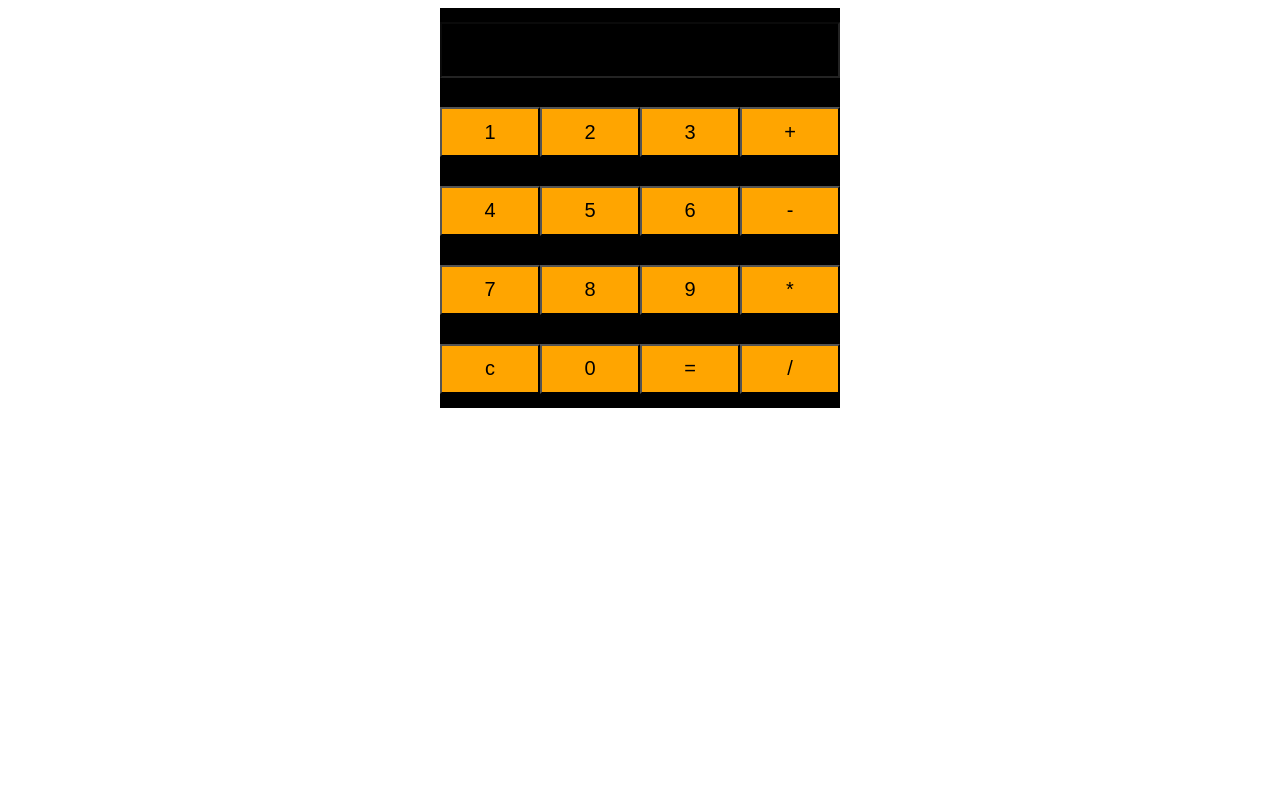
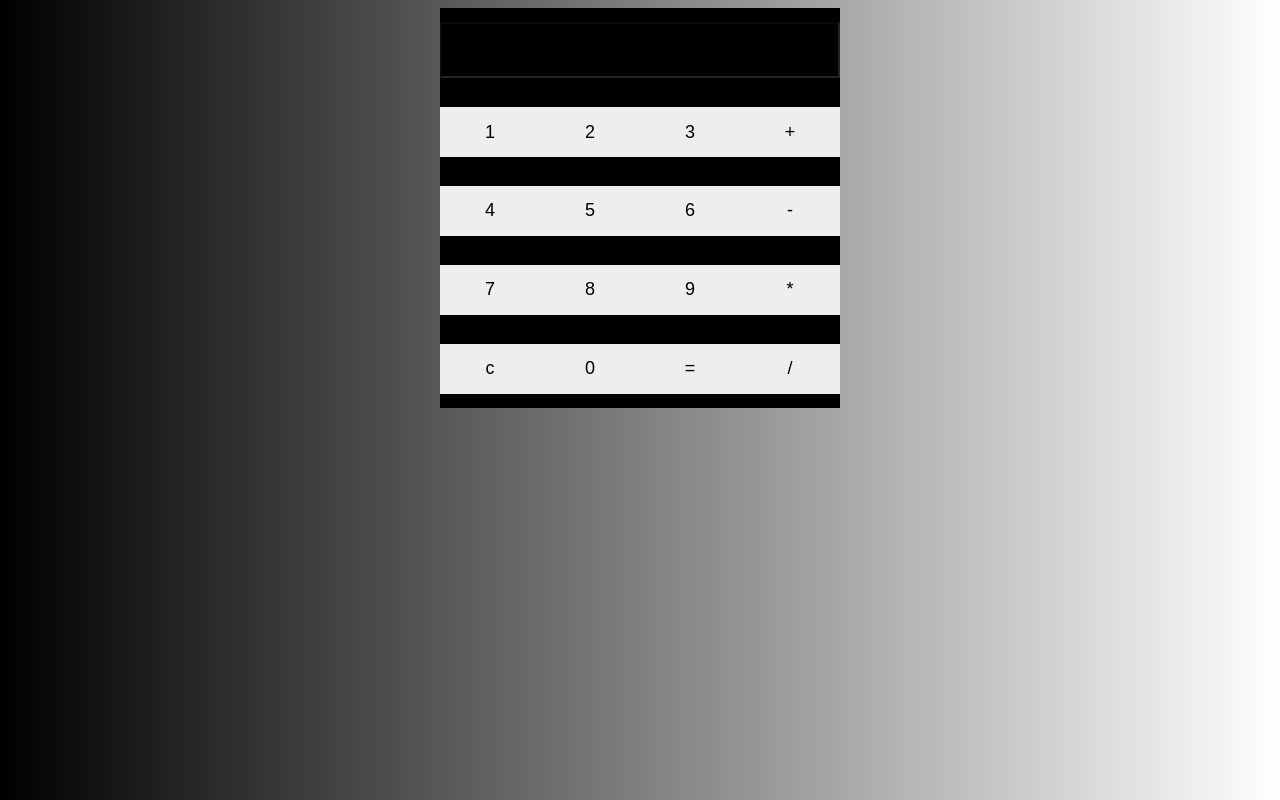
Before and after one commit to ghanigh/calculatrice, a plain HTML site: page index.html in a window 1280 px wide. Drawn offline with Linux system fonts and the light colour scheme.

Commit message:
ajout background

```diff
--- a/style.css
+++ b/style.css
@@ -1,3 +1,9 @@
+body {
+    background: linear-gradient(to right, #000000, #ffffff);
+    animation: background-animation 10s linear infinite;
+  }
+
+
 form {
     display: flex;
     flex-wrap: wrap;
@@ -7,7 +13,7 @@ form {
     width: 400px;
     height: 400px;
     background-color: black;
-    color: orange;
+    color: white;
 }
 
 input[type="text"] {
@@ -23,7 +29,7 @@ input[type="button"] {
     width: 25%;
     height: 50px;
     font-size: 20px;
-    background-color: orange;
+    background-color: white;
     color: black;
 }
 
@@ -37,3 +43,27 @@ input[type="button"] {
         width: 30%;
     }
 }
+
+@media screen and (max-width: 600px) {
+    /* Styles pour les écrans de moins de 600 pixels de largeur */
+    input[type="button"] {
+      padding: 5px;
+      font-size: 14px;
+    }
+  }
+
+
+/* Styles de base pour les boutons de la calculatrice */
+input[type="button"] {
+    background-color: #eee;
+    border: none;
+    padding: 10px;
+    font-size: 18px;
+    transition: background-color 0.2s ease-in-out;
+  }
+
+  /* Styles pour les boutons cliqués */
+  input[type="button"]:active {
+    background-color: #ccc;
+    transform: scale(0.9);
+  }
```
